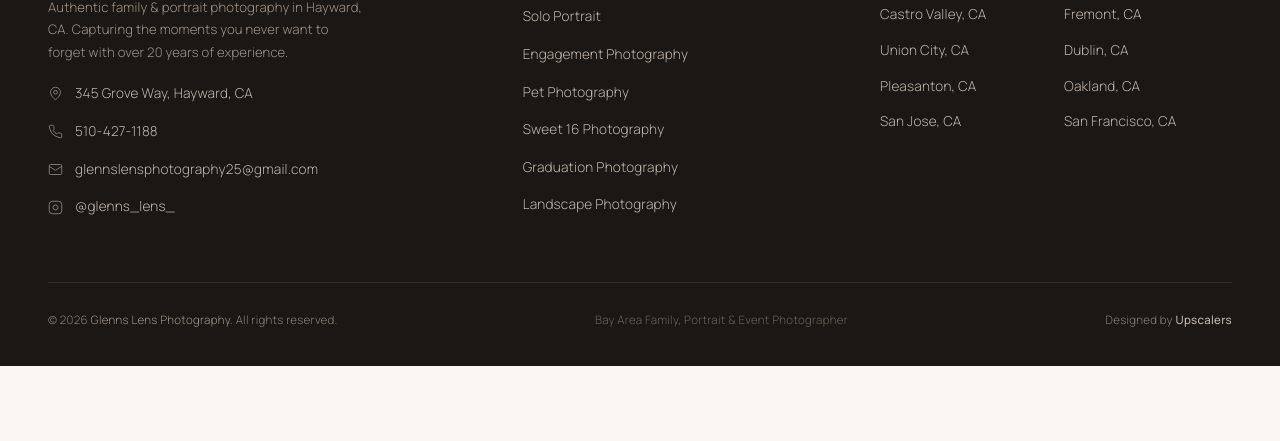
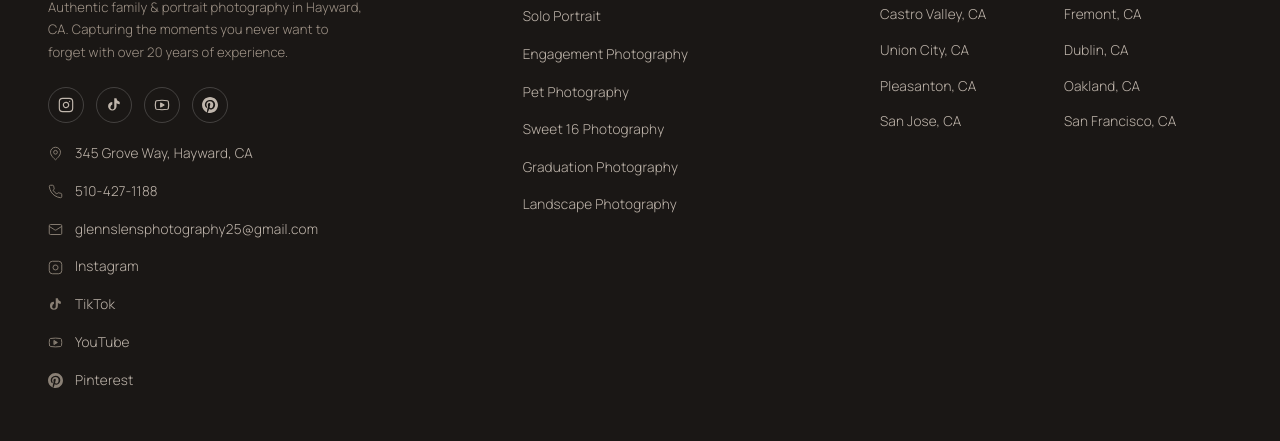
Before and after one commit to abrahamcooper-collab/glenslensphotography, a Next.js app: page /contact in a window 1280 px wide. Shown: the part 1840-2281 px from the top of the page. Before the commit the page ends 2206 px from the top, so only its background shows below. Built offline with nearby package versions, Linux system fonts and the light colour scheme.

Commit message:
Add official social media links (TikTok, YouTube, Pinterest, Instagram)

```diff
--- a/src/components/Footer.js
+++ b/src/components/Footer.js
@@ -48,6 +48,61 @@ export default function Footer() {
               the moments you never want to forget with over 20 years of experience.
             </p>
 
+            {/* Social Icons Row */}
+            <div className={styles.socialIcons}>
+              <a
+                href="https://www.instagram.com/glenns_lens_/"
+                target="_blank"
+                rel="noopener noreferrer"
+                className={styles.iconCircle}
+                aria-label="Instagram"
+                title="Instagram"
+              >
+                <svg width="16" height="16" viewBox="0 0 24 24" fill="none" stroke="currentColor" strokeWidth="1.75" strokeLinecap="round" strokeLinejoin="round">
+                  <rect x="2" y="2" width="20" height="20" rx="5" ry="5" />
+                  <path d="M16 11.37A4 4 0 1 1 12.63 8 4 4 0 0 1 16 11.37z" />
+                  <line x1="17.5" y1="6.5" x2="17.51" y2="6.5" />
+                </svg>
+              </a>
+              <a
+                href="https://www.tiktok.com/@glennslensphotography"
+                target="_blank"
+                rel="noopener noreferrer"
+                className={styles.iconCircle}
+                aria-label="TikTok"
+                title="TikTok"
+              >
+                <svg width="16" height="16" viewBox="0 0 24 24" fill="currentColor">
+                  <path d="M19.59 6.69a4.83 4.83 0 0 1-3.77-4.25V2h-3.45v13.67a2.89 2.89 0 1 1-5.2-1.74 2.89 2.89 0 0 1 2.31-2.83V7.65a6.34 6.34 0 1 0 6.34 6.34V9.45a8.16 8.16 0 0 0 4.77 1.52V7.5a4.85 4.85 0 0 1-1-.81z" />
+                </svg>
+              </a>
+              <a
+                href="https://www.youtube.com/@Glennslensphotography"
+                target="_blank"
+                rel="noopener noreferrer"
+                className={styles.iconCircle}
+                aria-label="YouTube"
+                title="YouTube"
+              >
+                <svg width="16" height="16" viewBox="0 0 24 24" fill="none" stroke="currentColor" strokeWidth="1.75" strokeLinecap="round" strokeLinejoin="round">
+                  <path d="M2.5 17a24.12 24.12 0 0 1 0-10 2 2 0 0 1 1.4-1.4 49.56 49.56 0 0 1 16.2 0A2 2 0 0 1 21.5 7a24.12 24.12 0 0 1 0 10 2 2 0 0 1-1.4 1.4 49.56 49.56 0 0 1-16.2 0A2 2 0 0 1 2.5 17" />
+                  <path d="m10 15 5-3-5-3z" fill="currentColor" />
+                </svg>
+              </a>
+              <a
+                href="https://www.pinterest.com/glennslensphotography/"
+                target="_blank"
+                rel="noopener noreferrer"
+                className={styles.iconCircle}
+                aria-label="Pinterest"
+                title="Pinterest"
+              >
+                <svg width="16" height="16" viewBox="0 0 24 24" fill="currentColor">
+                  <path d="M12.017 0C5.396 0 .029 5.367.029 11.987c0 5.079 3.158 9.417 7.618 11.162-.105-.949-.199-2.403.041-3.439.219-.937 1.406-5.957 1.406-5.957s-.359-.72-.359-1.781c0-1.663.967-2.911 2.168-2.911 1.024 0 1.518.769 1.518 1.688 0 1.029-.653 2.567-.992 3.992-.285 1.193.6 2.165 1.775 2.165 2.128 0 3.768-2.245 3.768-5.487 0-2.861-2.063-4.869-5.008-4.869-3.41 0-5.409 2.562-5.409 5.199 0 1.033.394 2.143.889 2.741.099.12.112.225.085.345-.09.375-.293 1.199-.334 1.363-.053.225-.172.271-.401.165-1.495-.69-2.433-2.878-2.433-4.646 0-3.776 2.748-7.252 7.92-7.252 4.158 0 7.392 2.967 7.392 6.923 0 4.135-2.607 7.462-6.233 7.462-1.214 0-2.354-.629-2.758-1.379l-.749 2.848c-.269 1.045-1.004 2.352-1.498 3.146 1.123.345 2.306.535 3.55.535 6.607 0 11.985-5.365 11.985-11.987C23.97 5.367 18.62 0 12.017 0z" />
+                </svg>
+              </a>
+            </div>
+
             {/* Contact Details */}
             <ul className={styles.contactList}>
               <li>
@@ -83,7 +138,44 @@ export default function Footer() {
                   target="_blank"
                   rel="noopener noreferrer"
                 >
-                  @glenns_lens_
+                  Instagram
+                </a>
+              </li>
+              <li>
+                <svg width="15" height="15" viewBox="0 0 24 24" fill="currentColor">
+                  <path d="M19.59 6.69a4.83 4.83 0 0 1-3.77-4.25V2h-3.45v13.67a2.89 2.89 0 1 1-5.2-1.74 2.89 2.89 0 0 1 2.31-2.83V7.65a6.34 6.34 0 1 0 6.34 6.34V9.45a8.16 8.16 0 0 0 4.77 1.52V7.5a4.85 4.85 0 0 1-1-.81z" />
+                </svg>
+                <a
+                  href="https://www.tiktok.com/@glennslensphotography"
+                  target="_blank"
+                  rel="noopener noreferrer"
+                >
+                  TikTok
+                </a>
+              </li>
+              <li>
+                <svg width="15" height="15" viewBox="0 0 24 24" fill="none" stroke="currentColor" strokeWidth="1.5" strokeLinecap="round" strokeLinejoin="round">
+                  <path d="M2.5 17a24.12 24.12 0 0 1 0-10 2 2 0 0 1 1.4-1.4 49.56 49.56 0 0 1 16.2 0A2 2 0 0 1 21.5 7a24.12 24.12 0 0 1 0 10 2 2 0 0 1-1.4 1.4 49.56 49.56 0 0 1-16.2 0A2 2 0 0 1 2.5 17" />
+                  <path d="m10 15 5-3-5-3z" fill="currentColor" />
+                </svg>
+                <a
+                  href="https://www.youtube.com/@Glennslensphotography"
+                  target="_blank"
+                  rel="noopener noreferrer"
+                >
+                  YouTube
+                </a>
+              </li>
+              <li>
+                <svg width="15" height="15" viewBox="0 0 24 24" fill="currentColor">
+                  <path d="M12.017 0C5.396 0 .029 5.367.029 11.987c0 5.079 3.158 9.417 7.618 11.162-.105-.949-.199-2.403.041-3.439.219-.937 1.406-5.957 1.406-5.957s-.359-.72-.359-1.781c0-1.663.967-2.911 2.168-2.911 1.024 0 1.518.769 1.518 1.688 0 1.029-.653 2.567-.992 3.992-.285 1.193.6 2.165 1.775 2.165 2.128 0 3.768-2.245 3.768-5.487 0-2.861-2.063-4.869-5.008-4.869-3.41 0-5.409 2.562-5.409 5.199 0 1.033.394 2.143.889 2.741.099.12.112.225.085.345-.09.375-.293 1.199-.334 1.363-.053.225-.172.271-.401.165-1.495-.69-2.433-2.878-2.433-4.646 0-3.776 2.748-7.252 7.92-7.252 4.158 0 7.392 2.967 7.392 6.923 0 4.135-2.607 7.462-6.233 7.462-1.214 0-2.354-.629-2.758-1.379l-.749 2.848c-.269 1.045-1.004 2.352-1.498 3.146 1.123.345 2.306.535 3.55.535 6.607 0 11.985-5.365 11.985-11.987C23.97 5.367 18.62 0 12.017 0z" />
+                </svg>
+                <a
+                  href="https://www.pinterest.com/glennslensphotography/"
+                  target="_blank"
+                  rel="noopener noreferrer"
+                >
+                  Pinterest
                 </a>
               </li>
             </ul>
```
Also changed, not shown: 1 other file (tests, documents, lock files or other folders).
